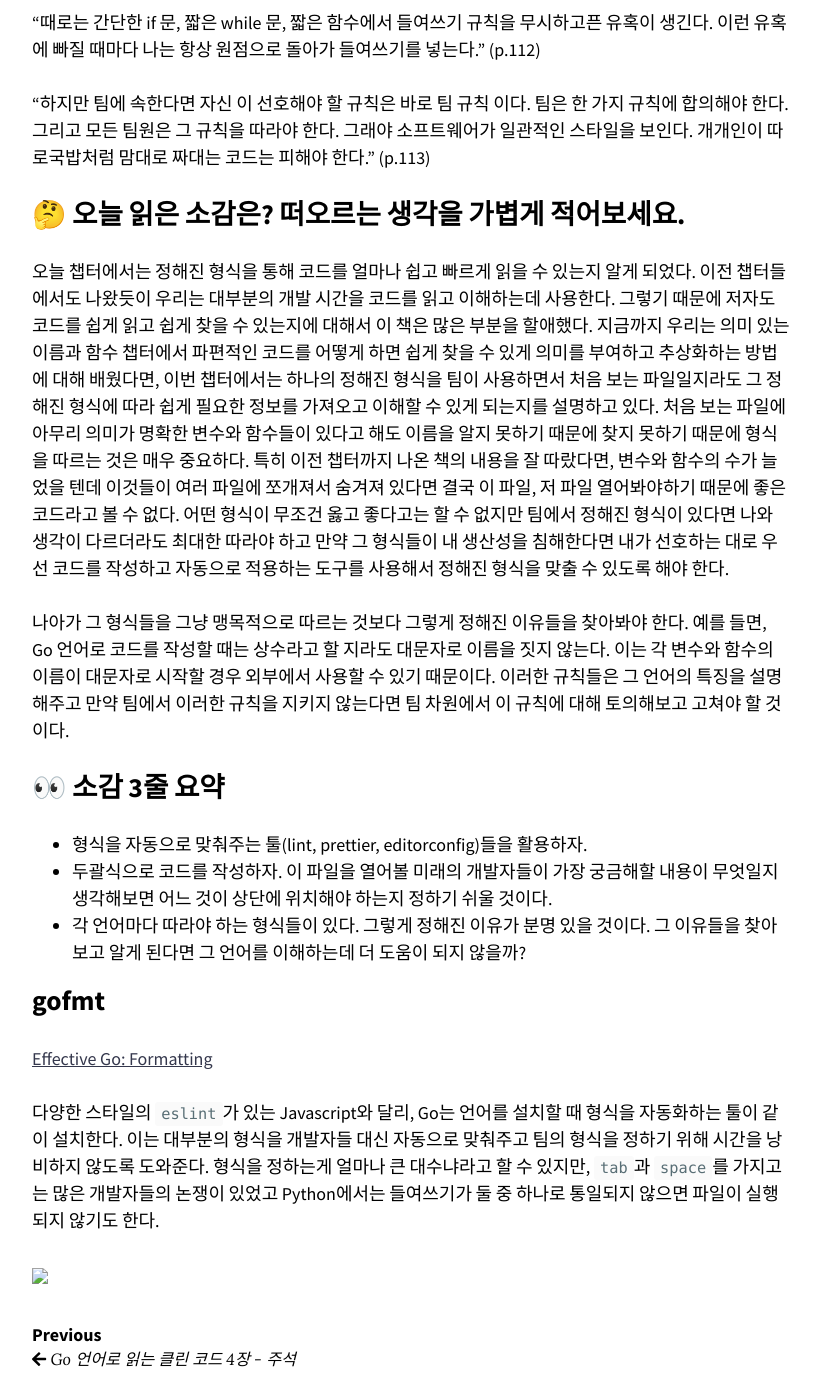
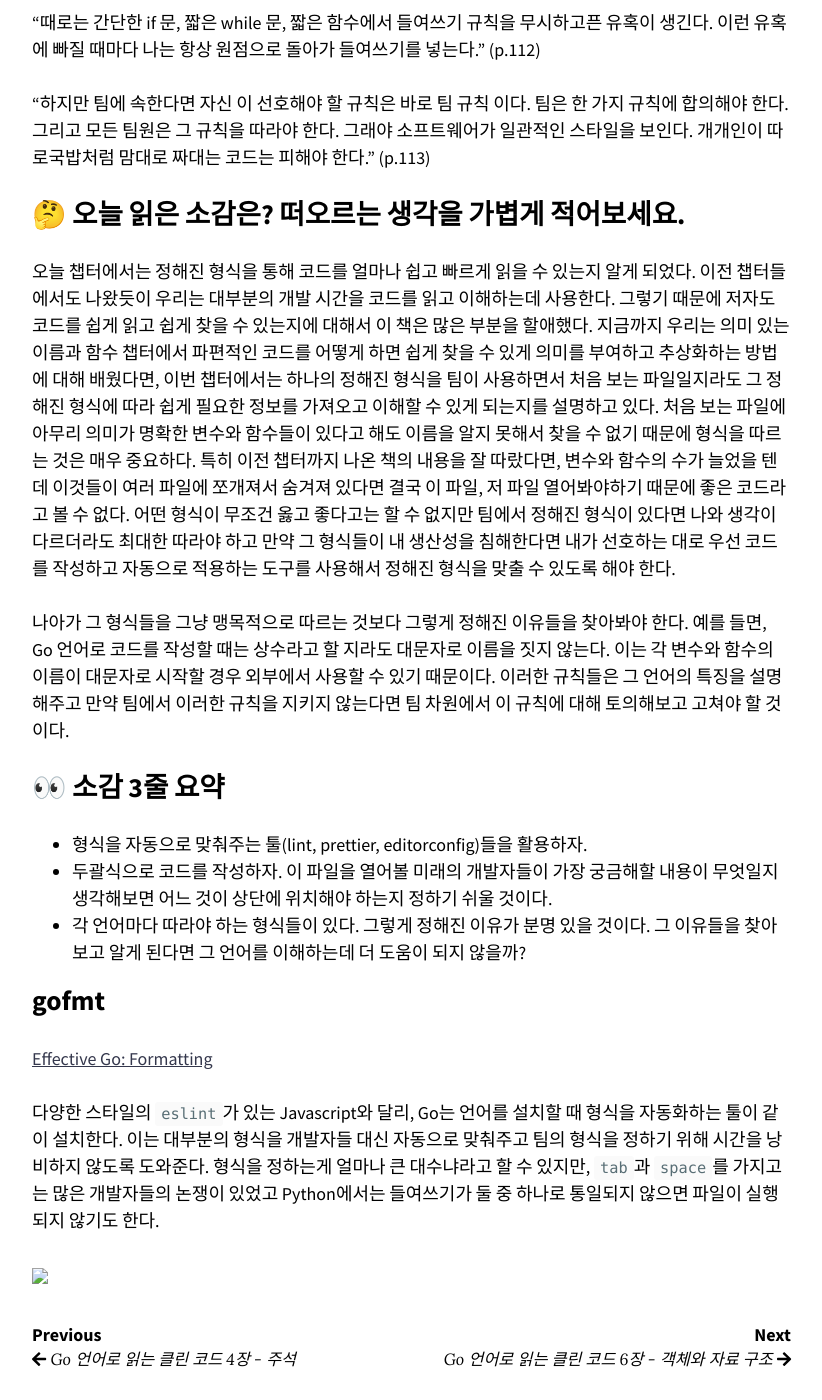
Before and after one commit to WHYjun/whyjun.github.io, a Jekyll site: the page built from _posts/2022-02-28-Read-Clean-Code-in-Go-05.md, in a window 1280 px wide and 1400 px high, scrolled down 1689 px. Shown: the whole window, without its empty margins (343-1165 px from the left). Built offline with Jekyll 4.4.1, drawn with Linux system fonts in a browser that asks for light colours; nearby versions of some CDN libraries; comment, search, counter and statistics services are not loaded; some of the changed lines change nothing that is shown.

Commit message:
Write 2022-03-01-Read-Clean-Code-in-Go-06

```diff
--- a/_posts/2022-02-28-Read-Clean-Code-in-Go-05.md
+++ b/_posts/2022-02-28-Read-Clean-Code-in-Go-05.md
@@ -44,7 +44,7 @@
 
 ## 🤔 오늘 읽은 소감은? 떠오르는 생각을 가볍게 적어보세요.
 
-오늘 챕터에서는 정해진 형식을 통해 코드를 얼마나 쉽고 빠르게 읽을 수 있는지 알게 되었다. 이전 챕터들에서도 나왔듯이 우리는 대부분의 개발 시간을 코드를 읽고 이해하는데 사용한다. 그렇기 때문에 저자도 코드를 쉽게 읽고 쉽게 찾을 수 있는지에 대해서 이 책은 많은 부분을 할애했다. 지금까지 우리는 의미 있는 이름과 함수 챕터에서 파편적인 코드를 어떻게 하면 쉽게 찾을 수 있게 의미를 부여하고 추상화하는 방법에 대해 배웠다면, 이번 챕터에서는 하나의 정해진 형식을 팀이 사용하면서 처음 보는 파일일지라도 그 정해진 형식에 따라 쉽게 필요한 정보를 가져오고 이해할 수 있게 되는지를 설명하고 있다. 처음 보는 파일에 아무리 의미가 명확한 변수와 함수들이 있다고 해도 이름을 알지 못하기 때문에 찾지 못하기 때문에 형식을 따르는 것은 매우 중요하다. 특히 이전 챕터까지 나온 책의 내용을 잘 따랐다면, 변수와 함수의 수가 늘었을 텐데 이것들이 여러 파일에 쪼개져서 숨겨져 있다면 결국 이 파일, 저 파일 열어봐야하기 때문에 좋은 코드라고 볼 수 없다. 어떤 형식이 무조건 옳고 좋다고는 할 수 없지만 팀에서 정해진 형식이 있다면 나와 생각이 다르더라도 최대한 따라야 하고 만약 그 형식들이 내 생산성을 침해한다면 내가 선호하는 대로 우선 코드를 작성하고 자동으로 적용하는 도구를 사용해서 정해진 형식을 맞출 수 있도록 해야 한다.
+오늘 챕터에서는 정해진 형식을 통해 코드를 얼마나 쉽고 빠르게 읽을 수 있는지 알게 되었다. 이전 챕터들에서도 나왔듯이 우리는 대부분의 개발 시간을 코드를 읽고 이해하는데 사용한다. 그렇기 때문에 저자도 코드를 쉽게 읽고 쉽게 찾을 수 있는지에 대해서 이 책은 많은 부분을 할애했다. 지금까지 우리는 의미 있는 이름과 함수 챕터에서 파편적인 코드를 어떻게 하면 쉽게 찾을 수 있게 의미를 부여하고 추상화하는 방법에 대해 배웠다면, 이번 챕터에서는 하나의 정해진 형식을 팀이 사용하면서 처음 보는 파일일지라도 그 정해진 형식에 따라 쉽게 필요한 정보를 가져오고 이해할 수 있게 되는지를 설명하고 있다. 처음 보는 파일에 아무리 의미가 명확한 변수와 함수들이 있다고 해도 이름을 알지 못해서 찾을 수 없기 때문에 형식을 따르는 것은 매우 중요하다. 특히 이전 챕터까지 나온 책의 내용을 잘 따랐다면, 변수와 함수의 수가 늘었을 텐데 이것들이 여러 파일에 쪼개져서 숨겨져 있다면 결국 이 파일, 저 파일 열어봐야하기 때문에 좋은 코드라고 볼 수 없다. 어떤 형식이 무조건 옳고 좋다고는 할 수 없지만 팀에서 정해진 형식이 있다면 나와 생각이 다르더라도 최대한 따라야 하고 만약 그 형식들이 내 생산성을 침해한다면 내가 선호하는 대로 우선 코드를 작성하고 자동으로 적용하는 도구를 사용해서 정해진 형식을 맞출 수 있도록 해야 한다.
 
 나아가 그 형식들을 그냥 맹목적으로 따르는 것보다 그렇게 정해진 이유들을 찾아봐야 한다. 예를 들면, Go 언어로 코드를 작성할 때는 상수라고 할 지라도 대문자로 이름을 짓지 않는다. 이는 각 변수와 함수의 이름이 대문자로 시작할 경우 외부에서 사용할 수 있기 때문이다. 이러한 규칙들은 그 언어의 특징을 설명해주고 만약 팀에서 이러한 규칙을 지키지 않는다면 팀 차원에서 이 규칙에 대해 토의해보고 고쳐야 할 것이다.
 
--- /dev/null
+++ b/_posts/2022-03-01-Read-Clean-Code-in-Go-06.md
@@ -0,0 +1,39 @@
+---
+layout: post
+title: Go 언어로 읽는 클린 코드 6장 - 객체와 자료 구조
+categories:
+  - books
+tags:
+  - 노개북
+  - 클린 코드
+sharing:
+  twitter: Go 언어로 읽는 클린 코드 6장 - 객체와 자료 구조 #코딩 #개발자 #노마드북클럽 #노개북
+---
+
+클린 코드, 애자일 소프트웨어 장인 정신: Day 06 - 객체와 자료 구조
+
+> Java 언어를 기반으로 쓰여진 이 책의 내용들을 어떻게 Go 언어에 적용할 수 있을까를 고민하며 읽었습니다.
+
+## 😀 책에서 기억하고 싶은 내용을 써보세요.
+
+"변수 사이에 함수라는 계층을 넣는다고 구현이 저절로 감춰지지는 않는다. 구현을 감추려면 추상화가 필요하다! 그저 (형식 논리에 치우쳐) 조회 함수와 설정 함수로 변수를 다룬다고 클래스가 되지는 않는다. 그보다는 추상 인터페이스를 제공해 사용자가 구현을 모른 채 자료의 핵심을 조작할 수 있어야 진정한 의미의 클래스다." (p.119)
+
+"개발자는 객체가 포함하는 자료를 표현할 가장 좋은 방법을 심각하게 고민해야 한다." (p.119)
+
+"분별 있는 프로그래머는 모든 것이 객체라는 생각이 미신임을 잘 안다. 때로 는 단순한 자료 구조와 절차적인 코드가 가장 적합한 상황도 있다." (p.122)
+
+"ctxt가 객체라면 뭔가를 하라고 말해야지 속을 드러내라고 말하면 안 된다. 임시 디렉터리의 절대 경로가 왜 필요할까? 절대 경로를 얻어 어디에 쓸려고? (중략) 어찌 되었거나, 위 코드를 살펴 보면, 임시 디렉터리의 절대 경로를 얻으려는 이유가 임시 파일을 생성하기 위 한 목적이라는 사실이 드러난다. 그렇다면 ctxt 객체에 임시 파일을 생성하라고 시키면 어떨까?" (p.125)
+
+"흔히 DTO는 데이터베이스에 저장된 가공되지 않은 정보를 애플리케이션 코드에서 사용할 객체로 변환하는 일련의 단계에서 가장 처음으로 사용하는 구조체다." (p.126)
+
+"시스템을 구현할 때, 새로운 자료 타입을 추가하는 유연성이 필요하면 객체가 더 적합하다. 다른 경우로 새로운 동작을 추가하는 유연성이 필요하면 자료 구조와 절차적인 코드가 더 적합하다. 우수한 소프트웨어 개발자는 편견 없이 이 사실을 이해해 직면한 문제에 최적인 해결책을 선택한다." (p.128)
+
+## 🤔 오늘 읽은 소감은? 떠오르는 생각을 가볍게 적어보세요.
+
+이번 챕터를 읽으면서 지금까지 기계적으로 조회 함수를 만들어왔다는 사실을 깨달았다. 객체를 추상화했던 것이 아니라 객체를 만들고 사용하는 것에 급급하지 않았나 싶다. 125쪽에 나와 있듯이 객체 안에 있는 정보를 그냥 단순히 제공하는 함수가 아니라 이 객체를 통해서 우리가 결국 무엇을 하고 싶었는지를 제대로 파악해서 무언가를 하는 함수를 만드는 게 중요하다. 그러한 고민이 없다면 제대로 된 추상화가 아니고 코드를 읽는 다른 개발자들이 단순한 정보 조회의 나열 속에서 코드의 의미를 찾아야 한다. 그리고 이것이 어렵기 때문에 우리는 주석을 너무 많이 달 유혹에 빠지게 되는 것 같다.
+
+## 👀 소감 3줄 요약
+
+- 기계적으로 함수를 만드는 것은 추상화가 아니다.
+- 개발은 기능을 단순히 구현하는 것이 아니라 코드에 의미를 부여하는 것이다.
+- 객체와 자료구조 중 무엇이 더 도움이 될까 계속 고민하자.
```
